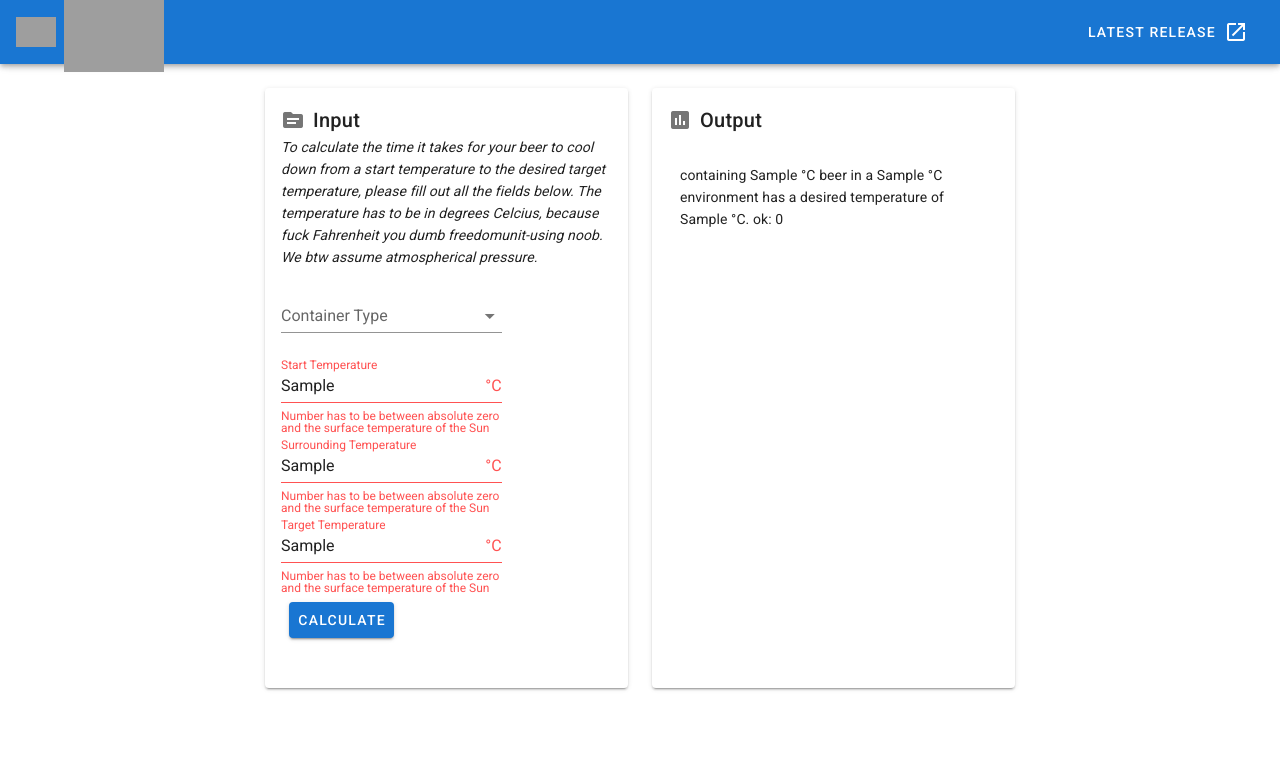
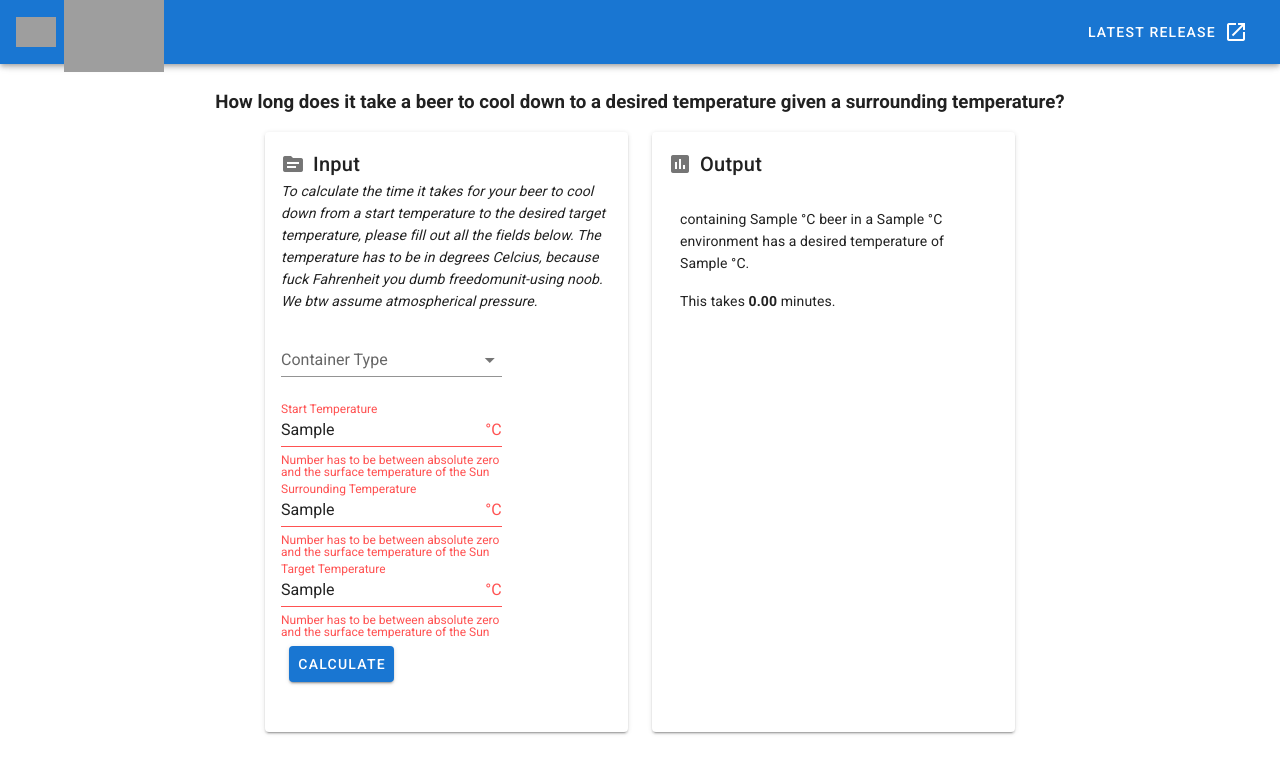
Before and after one commit to rosenberg95/beertime, a Vue app: page / in a window 1280 px wide. Both pictures are taken after typing "Sample", "Sample", "Sample" into the empty fields and a click on the button "CALCULATE". Shown: the top 774 px of the page. Built offline with nearby package versions, Linux system fonts and the light colour scheme; grey boxes are pictures that could not be loaded.

Commit message:
updated to show a working, however still needs to be updated

```diff
--- a/src/components/Main.vue
+++ b/src/components/Main.vue
@@ -1,6 +1,8 @@
 <template>
   <v-container>
       <v-container>
+        <h3>How long does it take a beer to cool down to a desired temperature given a surrounding temperature?</h3>
+        <p></p>
       <v-layout row wrap justify-center align-center >
         <v-flex xs16 sm8 md6 lg4>
             <v-card class="ma-3" max-width="800px" height=600px>
@@ -70,3 +72,7 @@
     }
   }
 </script>
+
+<style>
+  h3 {text-align: center;}
+</style>
--- a/src/components/Outputside.vue
+++ b/src/components/Outputside.vue
@@ -3,7 +3,14 @@
 
         <div v-if="input.submitStatus">
             {{ input.containerType }} containing {{ input.startTemp }} °C beer in a {{ input.surrTemp }} °C environment has a desired temperature of {{input.targetTemp}} °C.
-            ok: {{ simmulation(input.startTemp,input.surrTemp, input.targetTemp) }}
+
+            <p></p>
+            <div>
+            This takes <b>{{
+                simmulation(parseFloat(input.startTemp),parseFloat(input.surrTemp), parseFloat(input.targetTemp)).toFixed(2) == 166666.67 ? 'infinite' : simmulation(parseFloat(input.startTemp),parseFloat(input.surrTemp), parseFloat(input.targetTemp)).toFixed(2)
+
+                }}</b> minutes.
+            </div>
         </div>
 
     </v-container>
@@ -29,10 +36,10 @@
             const k = 0.5
             return k*SA*(T-t)/H
         },
-        simmulation ( startTemp, surroundTemp, targetTemp) {
+        simmulation ( startTemp, surroundTemp, targetTemp ) {
             var currentTemp = startTemp
             var time = 0
-            const delta = 0.01
+            const delta = 0.001
             const m = 0.33          // TODO type dependant
             const C = 4200
             const vecTime = [ 0 ]
@@ -46,7 +53,7 @@
                 vecTime.push(time/60)
                 vecTemp.push(currentTemp)
 
-                if (time >= 100000) {
+                if (time >= 10000000) {
                     break
                 }
             }
```
